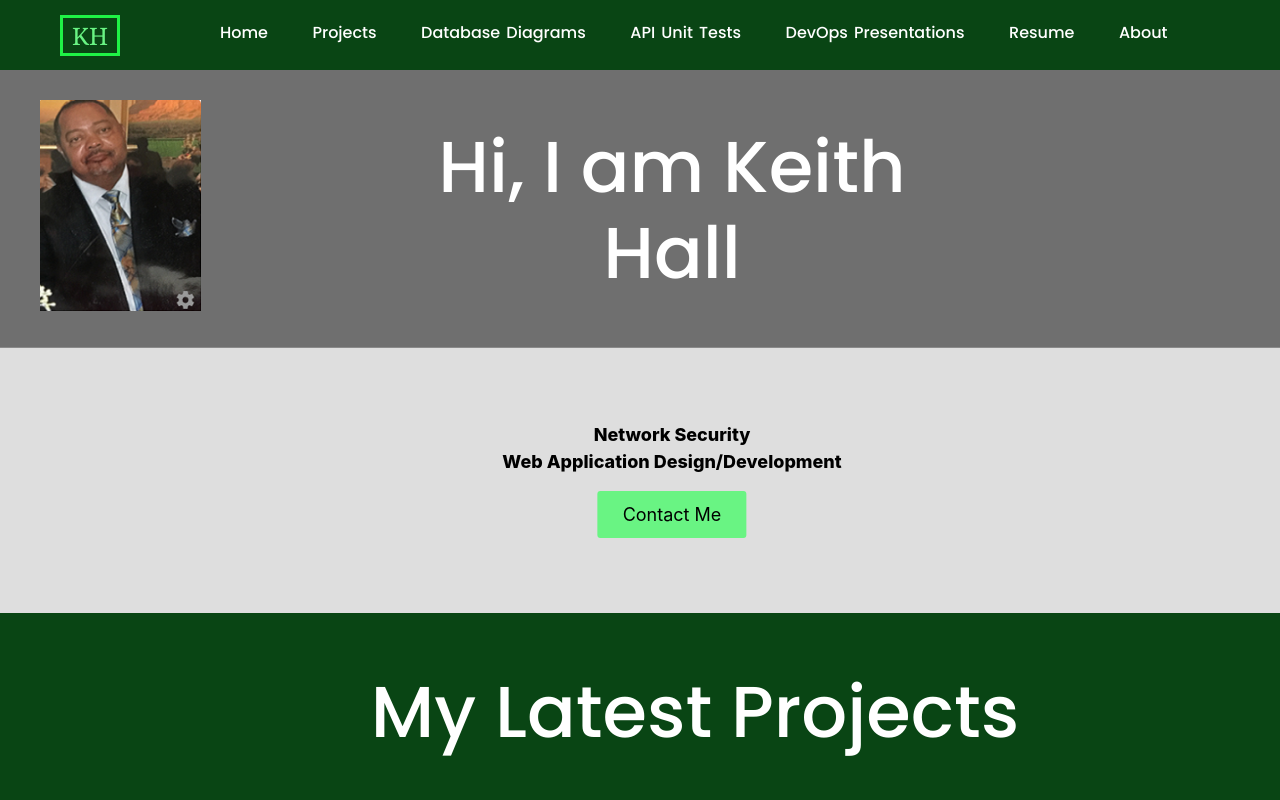
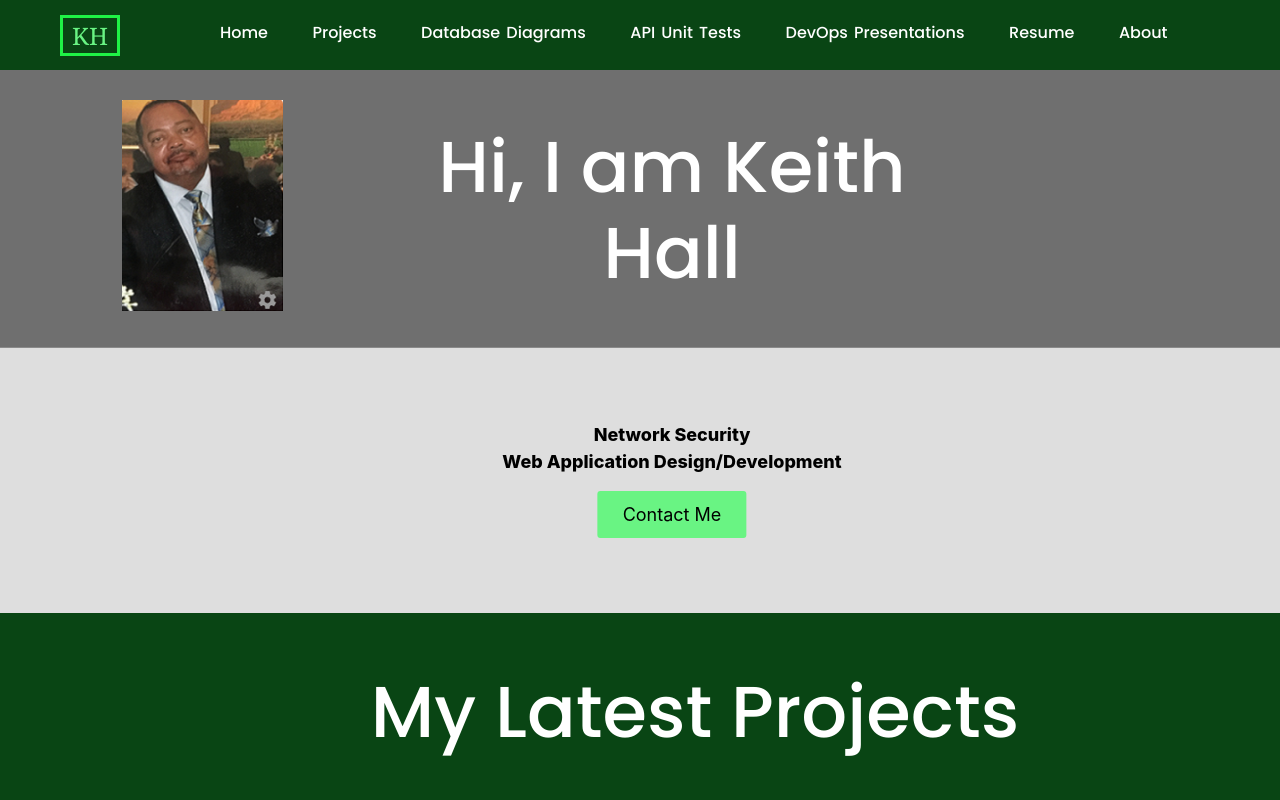
Before and after one commit to hkeith62/Personal-Portfolio-Project, a plain HTML site: page index.html in a window 1280 px wide. Shown: the top 800 px of the page. Drawn offline with nearby package versions, Linux system fonts and the light colour scheme; a script that the page names is missing.

Commit message:
photo adjustment

```diff
--- a/index.html
+++ b/index.html
@@ -29,7 +29,7 @@
  <div id="container">
     <div class="content-container" style="width:100%; height:555px; background-color: #DEDEDE">
         <div class="hero-image">
-            <img src="images/hero.png" alt="Portrait photo of me smiling" style="width:161px; height:211px; margin: 30px 0 0 40px">
+            <img src="images/hero.png" alt="Portrait photo of me smiling" style="width:161px; height:211px; margin: 30px 0 0 122px">
             <div class="hero-text">
                 <br /><br /><br>
               <h1 style="font-size:72px;font-family:Poppins">Hi, I am Keith <br>Hall</h1><br /><br /><br /><br />
```
